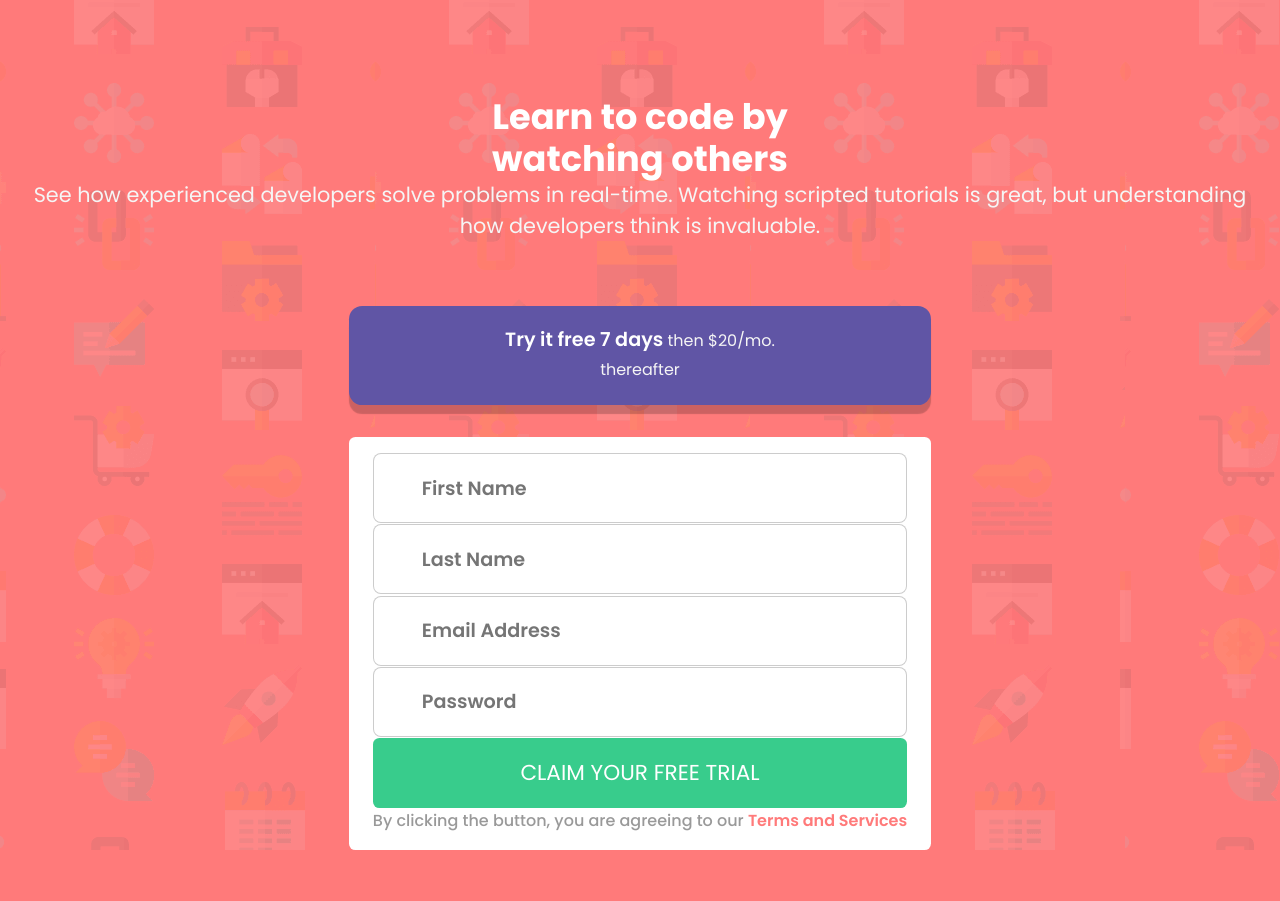
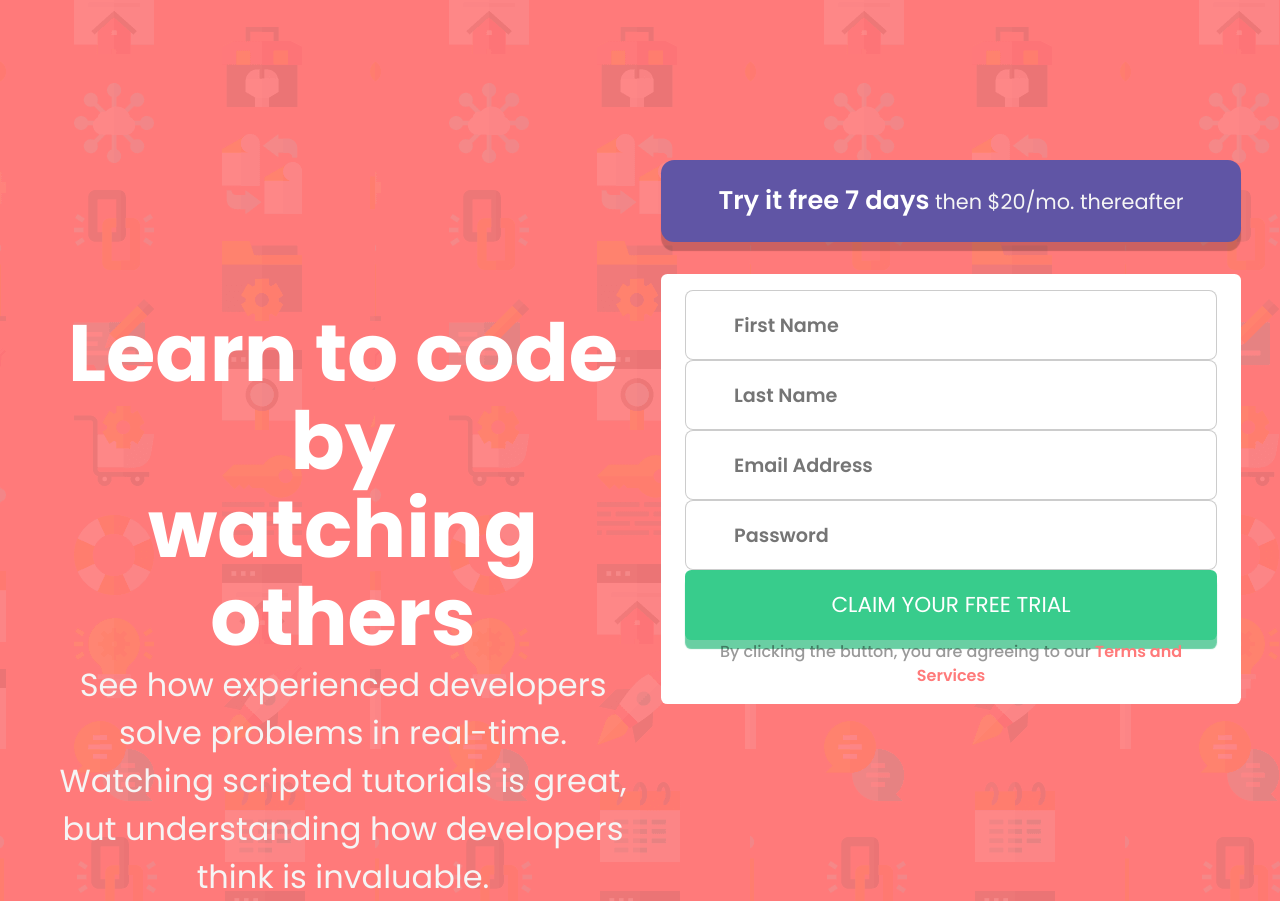
Before and after one commit to zedn9ne/sign-up-form, a plain HTML site: page index.html in a window 1280 px wide. Before the commit the page ends 850 px from the top, so only its background shows below. Drawn offline with Linux system fonts and the light colour scheme.

Commit message:
untill Js

```diff
--- a/index.html
+++ b/index.html
@@ -25,11 +25,11 @@
       <!-- Form -->
         <div class="form">
           <form class="logIn">
-            <input type="text" placeholder="first name">
+            <input type="text"  placeholder="first name">
             <input type="text" placeholder="last name">
             <input type="email" placeholder="email address">
             <input type="password" placeholder="password">
-            <button type="submit">Claim your free trial </button>
+            <button class="btn" type="submit">Claim your free trial </button>
             <p class="terms-and-service">By clicking the button, you are agreeing to our <a href="#">Terms and Services</a></p>
           </form>
         </div>
--- a/js/app.js
+++ b/js/app.js
@@ -0,0 +1,9 @@
+const form = document.querySelector('.form')
+const inputs = document.getElementsByTagName('input');
+const btn = document.querySelector('.btn');
+const value = inputs.value;
+
+form.addEventListener('submit', function (e) {
+    e.preventDefault();
+    console.log(value);
+})
--- a/sass/_mixins.scss
+++ b/sass/_mixins.scss
@@ -0,0 +1,45 @@
+@mixin responsive{
+    @media screen and (min-width:768px) {
+        .container{
+            flex-direction: row;
+            justify-content: space-around;
+            header{
+                width: 50%;
+                height: 30%;
+                h1{
+                    font-size: 5rem;
+                    line-height: 5.5rem;
+                }
+                .text{
+                    font-size: 2rem;
+                }
+            }
+            .form-container{
+                width: 50%;
+                .offer{
+                    transition: all .2s ease-in-out;
+                    span{
+                        font-size: 1.6rem !important;
+                        transition: all .2s ease-in-out;
+                    }
+                    p{
+                        width: 100%;
+                        font-size: 1.3rem;
+                        transition: all .2s ease-in-out;
+                    }
+                    &:hover{
+                        box-shadow: 0px 12px 1px rgb(0,0,0,.5);
+                            p {
+                                width: 100%;
+                                font-size: 1.3rem;
+                                transition: all .2s ease-in-out;
+                            }
+                            span{
+                                font-size: 1.75rem !important;
+                            }
+                        }
+                }
+            }
+        }
+    }
+}
--- a/sass/_style.scss
+++ b/sass/_style.scss
@@ -25,7 +25,6 @@ body{
         h1{
             line-height: 2.6rem;
             font-size: 2.2rem;
-            // width: 300px;
         }
         .text{
             color: $GrayishBlue;
@@ -35,13 +34,15 @@ body{
     }
     // Form Container
     .form-container{
+        max-width: 580px;
         height: 100%;
         display: flex;
         flex-direction: column;
         align-items: center;
+        // Offer
         .offer{
             height: 150px;
-            width: 100%;
+            min-width: 100%;
             background-color: $Blue;
             display: flex;
             align-items: center;
@@ -51,20 +52,24 @@ body{
             margin-top: 4rem;
             border-radius: .825rem;
             box-shadow: 0px 9px 1px rgb(0,0,0,.2);
+            transition: all .2s ease-in-out;
             cursor: pointer;
+
             p{
+                transition: all .2s ease-in-out;
                 width: 50%;
                 text-align: center;
                 line-height: 1.8rem;
                 span{
+                    transition: all .2s ease-in-out;
                     font-size: 1.2rem;
                     color: #fff;
                     font-weight: 600;
                 }
             }
         }
+        // Form
         .form{
-            height: 650px;
             display: flex;
             flex-direction: column;
             height: 100%;
@@ -87,10 +92,7 @@ body{
                     font-size: 1.2rem;
                     font-weight: 600;
                 }
-                // Danger Style
-                .alert{
-                    border: 1px solid $Red;
-                }
+
                 input::placeholder{
                     padding-left: 1rem;
                     text-transform: capitalize;
@@ -100,7 +102,14 @@ body{
                 input:focus-visible{
                     border: 1px solid red;
                 }
-
+                // Danger Style
+                .alert{
+                    border: 1px solid $Red;
+                    &::placeholder{
+                        color: $Red;
+                    }
+                }
+                // Button
                 button{
                     display: flex;
                     align-items: center;
@@ -113,7 +122,14 @@ body{
                     font-size: 1.35rem;
                     border-radius: .4rem;
                     text-transform: uppercase;
+                    transition: all .2s ease-in-out;
+                    box-shadow: 0px 9px 1px hsla(154, 54%, 49%, 0.757);
+
                     cursor: pointer;
+                }
+                button:hover{
+                   font-size: 1.5rem;
+                   box-shadow: 0px 9px 1px hsl(154, 61%, 36%);
                 }
                 .terms-and-service{
                     text-align: center;
@@ -129,3 +145,4 @@ body{
         }
     }
 }
+@include responsive;
```
Also changed, not shown: css/style.css, 1 other file.
